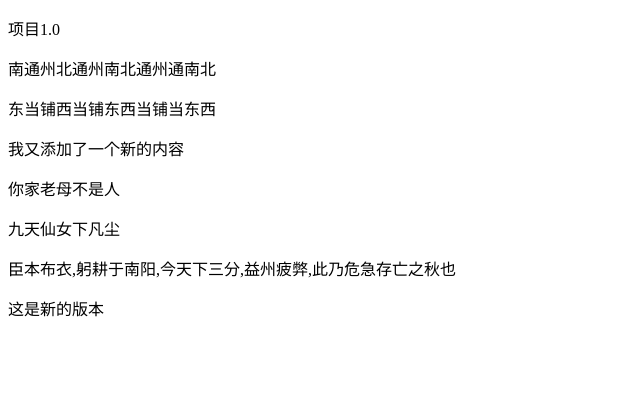
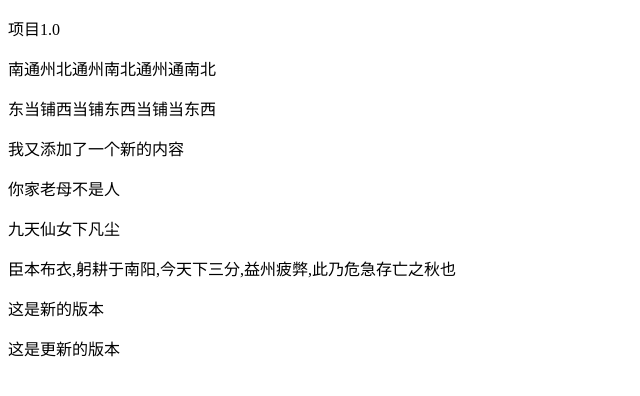
Before and after one commit to johnnicolas/githubstudy, a plain HTML site: page index.html in a window 1280 px wide. Shown: the whole page, without its empty margins (0-640 px from the left). Drawn offline with Linux system fonts and the light colour scheme.

Commit message:
Update index.html

```diff
--- a/index.html
+++ b/index.html
@@ -15,5 +15,6 @@
     <p>九天仙女下凡尘</p>
     <P>臣本布衣,躬耕于南阳,今天下三分,益州疲弊,此乃危急存亡之秋也</P>
     <p>这是新的版本</p>
+    <p>这是更新的版本</p>
 </body>
 </html>
```
